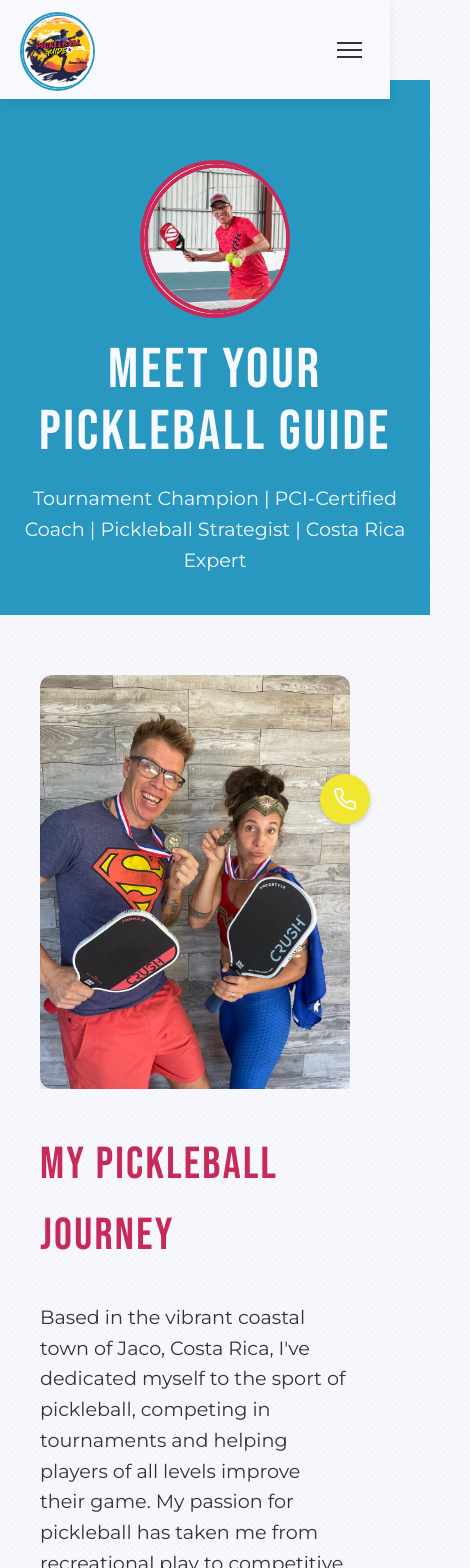
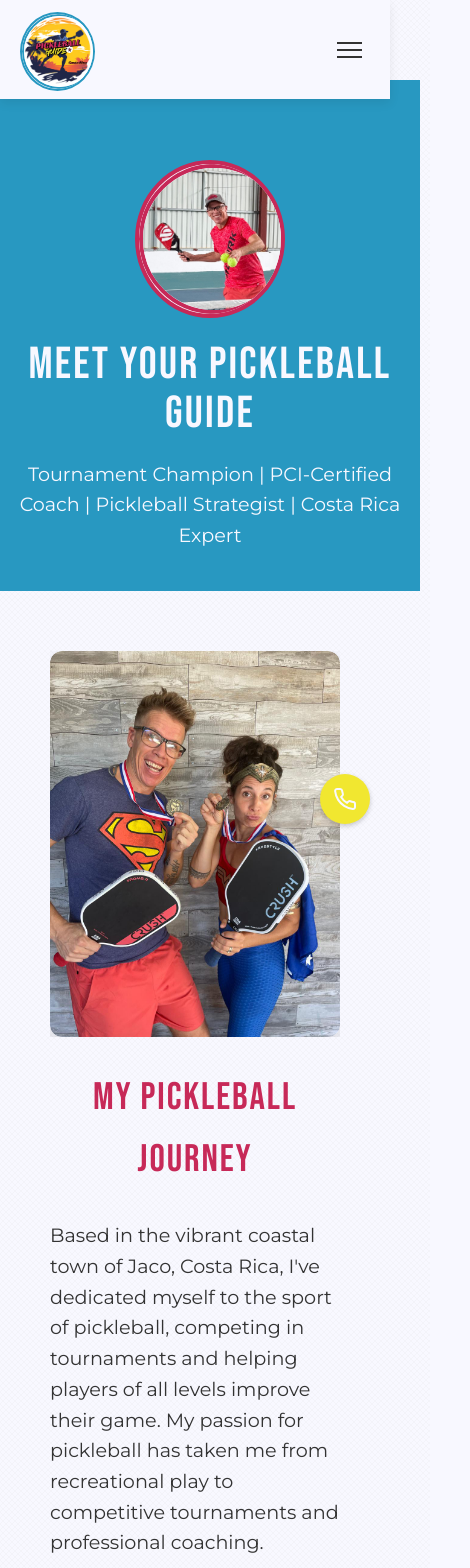
Before and after one commit to JPmiles86/laurie-meiring-website, a React (Vite) app: page /about in a window 390 px wide. Shown: the top 1568 px of the page, 470 px wide, since content can reach past the window. Built offline with nearby package versions, Linux system fonts and the light colour scheme.

Commit message:
Fix mobile responsiveness issues on About page

```diff
--- a/src/index.css
+++ b/src/index.css
@@ -610,6 +610,8 @@ footer p {
   grid-template-columns: repeat(3, 1fr);
   gap: 30px;
   margin-top: 30px;
+  width: 100%;
+  max-width: 100%;
 }
 
 .achievement-card {
@@ -627,6 +629,7 @@ footer p {
   transition: transform 0.3s ease, box-shadow 0.3s ease;
   position: relative;
   overflow: hidden;
+  width: 100%;
 }
 
 .achievement-card::before {
@@ -697,12 +700,34 @@ footer p {
 @media (max-width: 992px) {
   .achievements-grid {
     grid-template-columns: repeat(2, 1fr);
+    gap: 20px;
+    padding: 0 10px;
+  }
+
+  .achievement-card {
+    min-height: 160px;
   }
 }
 
 @media (max-width: 576px) {
   .achievements-grid {
     grid-template-columns: 1fr;
+    gap: 15px;
+    padding: 0 15px;
+  }
+
+  .achievement-card {
+    min-height: 140px;
+  }
+
+  .achievement-content {
+    font-size: 1.2rem;
+  }
+
+  .achievement-icon {
+    font-size: 2rem;
+    width: 50px;
+    height: 50px;
   }
 }
 
@@ -836,3 +861,51 @@ and (max-width: 428px) { /* Cover all iPhone models */
 .video-background-hero {
   height: 100vh !important;
 }
+
+/* Mobile Responsiveness Improvements */
+@media (max-width: 768px) {
+  .about-page section {
+    padding-left: 15px;
+    padding-right: 15px;
+  }
+
+  .about-header {
+    padding: 80px 15px 40px !important;
+  }
+
+  .about-header h1 {
+    font-size: 2.8rem !important;
+  }
+
+  .about-content {
+    padding: 0 15px !important;
+  }
+
+  .bio-section,
+  .about-page .coaching-philosophy {
+    gap: 30px !important;
+  }
+
+  .bio-section h2,
+  .about-page h2 {
+    font-size: 2.4rem !important;
+    text-align: center;
+  }
+
+  .natural-image {
+    width: 100% !important;
+    max-width: 350px !important;
+  }
+
+  .about-page .section-title {
+    font-size: 2.4rem !important;
+  }
+
+  .about-page .ready-section h2 {
+    font-size: 2.4rem !important;
+  }
+
+  .about-page .ready-section p {
+    font-size: 1.1rem !important;
+  }
+}
--- a/src/pages/AboutPage.jsx
+++ b/src/pages/AboutPage.jsx
@@ -125,7 +125,8 @@ function AboutPage() {
             gridTemplateColumns: 'repeat(auto-fit, minmax(300px, 1fr))',
             gap: '40px',
             alignItems: 'center',
-            marginBottom: '80px'
+            marginBottom: '80px',
+            padding: '0 15px'
           }}>
             <motion.div
               initial={{ opacity: 0, x: -20 }}
@@ -192,13 +193,14 @@ function AboutPage() {
           <div style={{
             backgroundColor: 'var(--secondary-color)',
             color: 'var(--neutral-color)',
-            padding: '60px 40px',
+            padding: '60px 20px',
             borderRadius: '0',
             marginBottom: '80px',
             boxShadow: '0 8px 20px rgba(0, 0, 0, 0.15)',
             width: '100vw',
             marginLeft: 'calc(-50vw + 50%)',
-            marginRight: 'calc(-50vw + 50%)'
+            marginRight: 'calc(-50vw + 50%)',
+            overflow: 'hidden'
           }}>
             <div style={{ maxWidth: '1200px', margin: '0 auto' }}>
               <motion.h2
@@ -238,7 +240,8 @@ function AboutPage() {
             gridTemplateColumns: 'repeat(auto-fit, minmax(300px, 1fr))',
             gap: '40px',
             marginBottom: '80px',
-            alignItems: 'center'
+            alignItems: 'center',
+            padding: '0 15px'
           }}>
             <motion.div
               initial={{ opacity: 0, x: -20 }}
@@ -298,7 +301,7 @@ function AboutPage() {
 
           <div style={{
             backgroundColor: 'var(--neutral-color)',
-            padding: '60px 40px',
+            padding: '60px 20px',
             borderRadius: '12px',
             marginBottom: '80px',
             boxShadow: '0 8px 20px rgba(0, 0, 0, 0.1)'
@@ -319,7 +322,7 @@ function AboutPage() {
             </motion.h2>
             <div style={{
               display: 'grid',
-              gridTemplateColumns: 'repeat(auto-fill, minmax(300px, 1fr))',
+              gridTemplateColumns: 'repeat(auto-fill, minmax(280px, 1fr))',
               gap: '30px',
               justifyContent: 'center'
             }}>
@@ -459,7 +462,12 @@ function AboutPage() {
             }}>
               Whether you're looking for personalized coaching or an unforgettable pickleball tour in Costa Rica, I'm here to help you achieve your goals.
             </p>
-            <div style={{ display: 'flex', gap: '20px', justifyContent: 'center' }}>
+            <div style={{
+              display: 'flex',
+              gap: '20px',
+              justifyContent: 'center',
+              flexWrap: 'wrap'
+            }}>
               <Link to="/training" className="button" style={{
                 backgroundColor: 'var(--primary-color)',
                 color: 'var(--neutral-color)',
@@ -468,7 +476,8 @@ function AboutPage() {
                 fontSize: '1.1rem',
                 borderRadius: '30px',
                 textDecoration: 'none',
-                boxShadow: '0 4px 6px rgba(0, 0, 0, 0.2)'
+                boxShadow: '0 4px 6px rgba(0, 0, 0, 0.2)',
+                margin: '5px'
               }}>
                 Training Options
               </Link>
@@ -480,7 +489,8 @@ function AboutPage() {
                 fontSize: '1.1rem',
                 borderRadius: '30px',
                 textDecoration: 'none',
-                boxShadow: '0 4px 6px rgba(0, 0, 0, 0.2)'
+                boxShadow: '0 4px 6px rgba(0, 0, 0, 0.2)',
+                margin: '5px'
               }}>
                 Explore Tours
               </Link>
```
